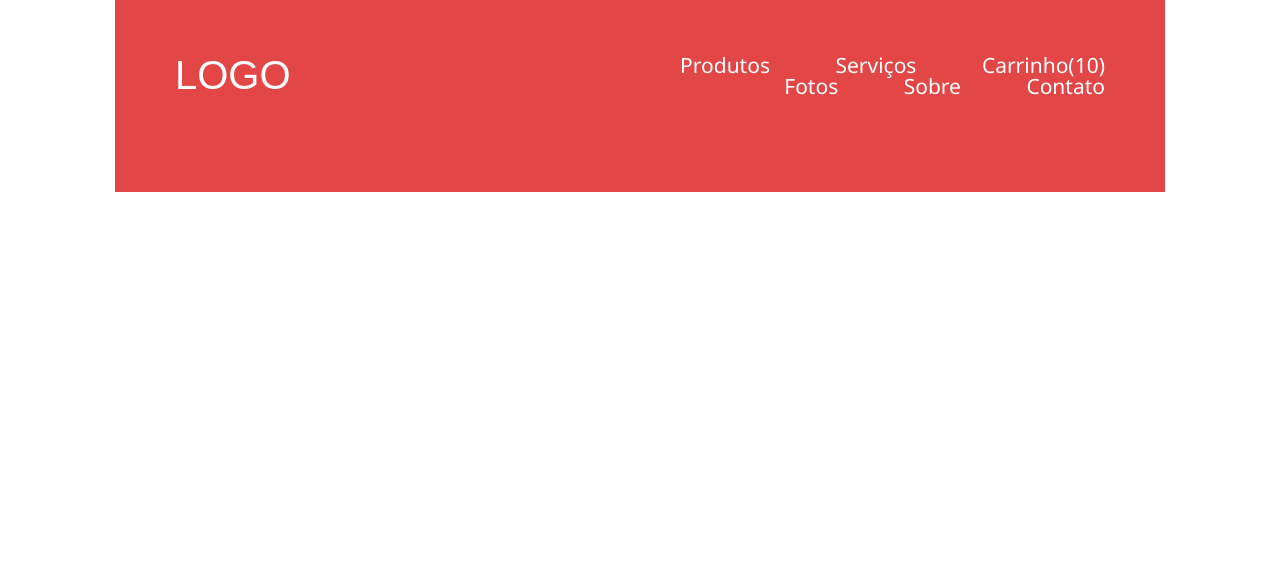
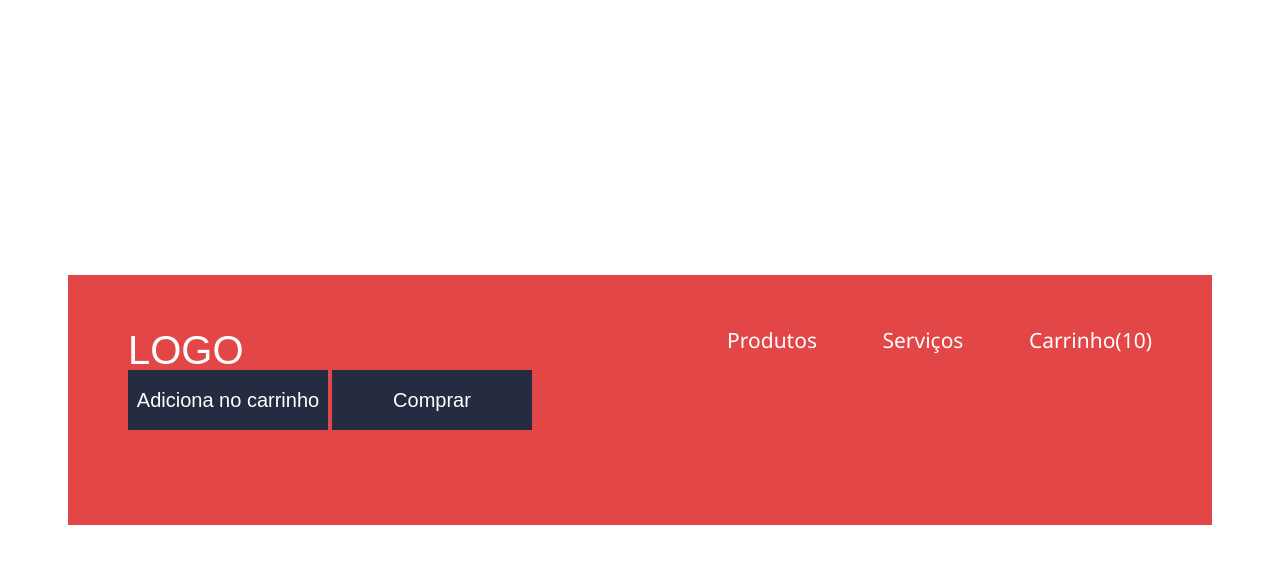
Before and after one commit to RaphaelFreire/loja-fone, a plain HTML site: page index.html in a window 1280 px wide. Drawn offline with Linux system fonts and the light colour scheme.

Commit message:
finalizado aula 4

```diff
--- /dev/null
+++ b/css/button-store.css
@@ -0,0 +1,13 @@
+.button-store{
+  display: inline-block;
+  background-color: #252c41;
+  font-size: 20px;
+  color:#fff;
+  font-family: Arial, "Roboto", sans-serif;
+  width: 200px;
+  height: 60px;
+  line-height: 60px;
+  margin-right: 0px;
+  text-align: center;
+  text-decoration: none;
+}
--- /dev/null
+++ b/css/container-store.css
@@ -0,0 +1,9 @@
+.container-store{
+  width: 80%;
+  background-color: #e24647;
+  padding: 55px 60px 95px;
+  position: absolute;
+  top: 50%;
+  left: 50%;
+  transform: translateX(-50%) translateY(-50%);
+}
--- a/header.css
+++ b/css/header-store.css
@@ -1,28 +1,22 @@
-header {
-  background-color: #e24647;
+.header-store {
+
   color: #fff;
   overflow: hidden;
-  margin: 0px 115px;
-  padding: 55px 60px 95px;
 }
 
-h1 {
+.title {
   font-size: 40px;
   font-family: Arial, "Roboto", sans-serif;
   float: left;
 }
 
-nav {
+.navigation {
   font-size: 21px;
   font-family: "Segoe UI", "Roboto", sans-serif;
   float: right;
 }
 
-#navigation-last{
-  clear: right;
-}
-
-a {
+.action {
   text-decoration: none;
   color: inherit;
   margin-right: 60px;
--- a/index.html
+++ b/index.html
@@ -7,26 +7,25 @@
   <meta http-equiv="X-UA-Compatible" content="ie=edge" />
   <title>Raphael Freire</title>
   <link href="https://fonts.googleapis.com/css?family=Roboto:300,400,700" rel="stylesheet" />
-  <link rel="stylesheet" href="reset.css" />
-  <link rel="stylesheet" href="header.css " />
+  <link rel="stylesheet" href="css/reset.css" />
+  <link rel="stylesheet" href="css/container-store.css " />
+  <link rel="stylesheet" href="css/header-store.css " />
+  <link rel="stylesheet" href="css/button-store.css" />
 </head>
 
 <body>
-  <header>
-    <h1>LOGO</h1>
-    <nav>
-      <a href="http://www.raphaelmachadofreire.com.br">Produtos</a>
-      <a href="http://www.raphaelmachadofreire.com.br">Serviços</a>
-      <a class="last" href="http://www.raphaelmachadofreire.com.br">Carrinho(10)</a>
-    </nav>
-
-    <nav id="navigation-last">
-      <a href="http://www.raphaelmachadofreire.com.br">Fotos</a>
-      <a href="http://www.raphaelmachadofreire.com.br">Sobre</a>
-      <a class="last" href="http://www.raphaelmachadofreire.com.br">Contato</a>
-    </nav>
-
-  </header>
+  <div class="container-store"">
+    <header class=" header-store">
+    <h1 class="title"">LOGO</h1>
+    <nav class=" navigation">
+      <a class="action" href=" http://www.raphaelmachadofreire.com.br">Produtos </a>
+      <a class="action" href="http://www.raphaelmachadofreire.com.br">Serviços</a>
+      <a class="action last" href="http://www.raphaelmachadofreire.com.br">Carrinho(10)</a>
+      </nav>
+      </header>
+      <a class="button-store" href="comprar.html">Adiciona no carrinho</a>
+      <a class="button-store" href="comprar.html">Comprar</a>
+  </div>
 </body>
 
 </html>
```
Also changed, not shown: comprar.html (added, +20 -0 lines), css/reset.css (renamed from reset.css).
